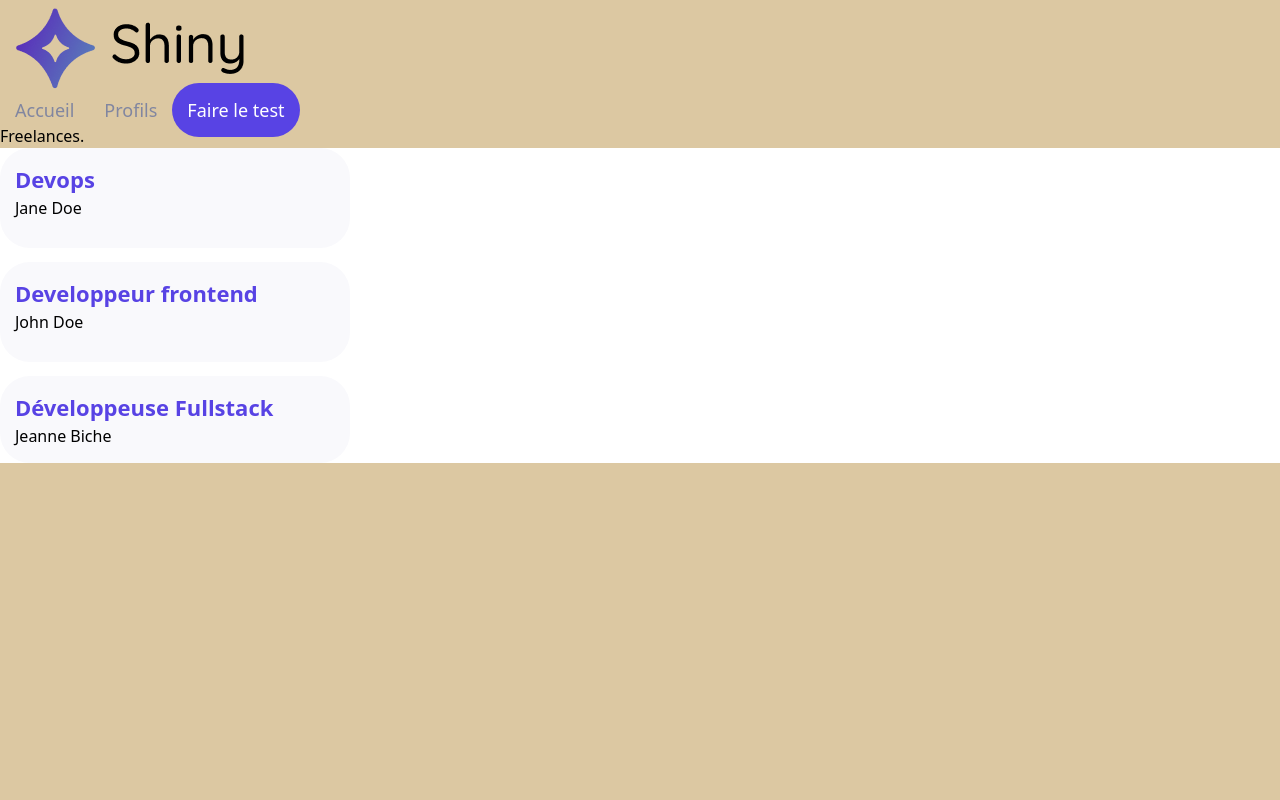
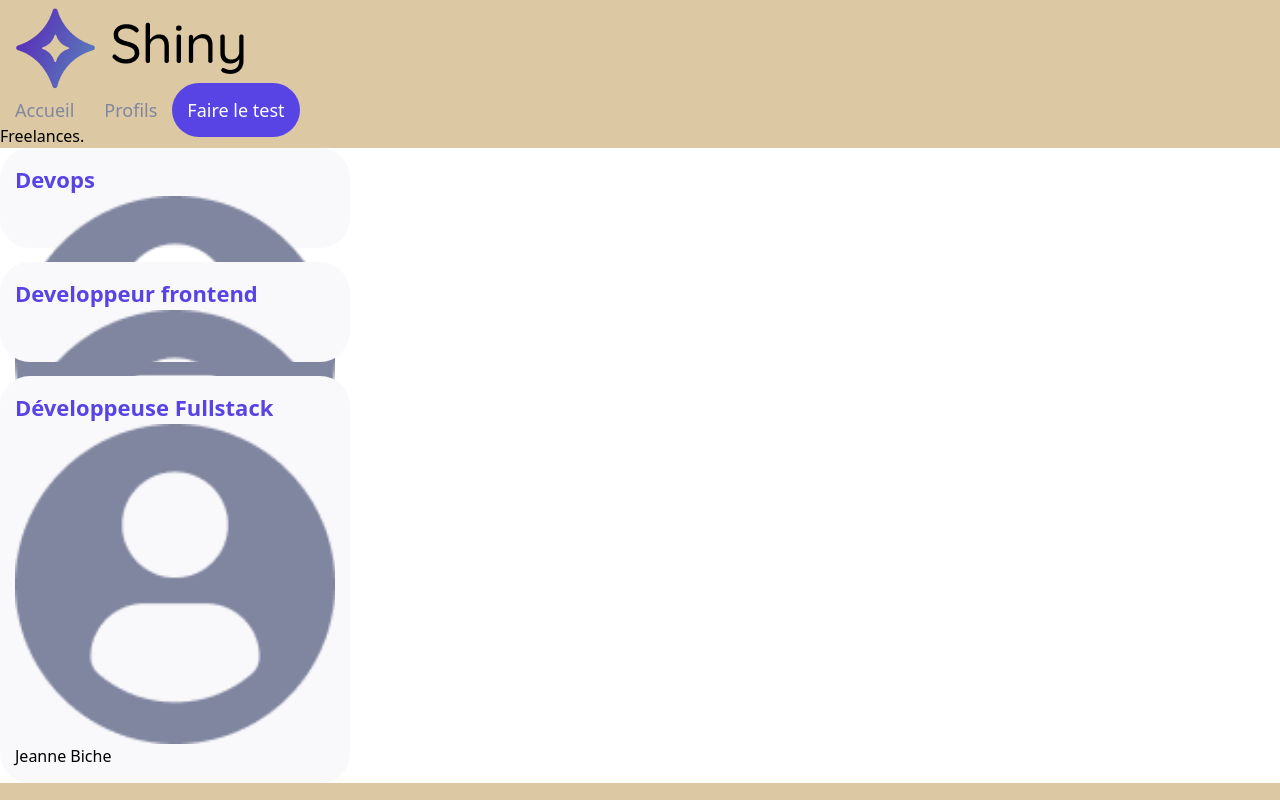
Before and after one commit to Studiomulex/JSX_AVANCEE, a React (Vite) app: page /Freelances in a window 1280 px wide. Built offline with nearby package versions, Linux system fonts and the light colour scheme.

Commit message:
ajout des images de profils

```diff
--- a/src/components/Card/Card.jsx
+++ b/src/components/Card/Card.jsx
@@ -20,11 +20,11 @@ const CardLabel = styled.span`
   font-size: 22px;
   font-weight: bold;
 `;
-export default function Card({ label, title }) {
+export default function Card({ label, title,picture }) {
   return (
     <CardWrapper>
       <CardLabel>{label}</CardLabel>
-      {/* <img src={picture} alt="Freelance" className="w-[80px] h-[80px]" /> */}
+      <img src={picture} alt="Freelance" className="w-[80px] h-[80px]" />
       <span>{title}</span>
     </CardWrapper>
   );
@@ -33,5 +33,5 @@ export default function Card({ label, title }) {
 Card.propTypes = {
   label: PropTypes.string.isRequired,
   title: PropTypes.string.isRequired,
-  //   picture: PropTypes.string,
+  picture: PropTypes.string,
 };
--- a/src/pages/Freelances/Freelance.jsx
+++ b/src/pages/Freelances/Freelance.jsx
@@ -1,21 +1,22 @@
 // import DefaultPicture from "../../assets/profile.png";
 import Card from "../../components/Card/Card";
 import styled from "styled-components";
+import profileImage from "../../assets/profile.png"
 const freelanceProfiles = [
   {
     name: "Jane Doe",
     jobTitle: "Devops",
-    // picture: DefaultPicture,
+    picture:profileImage,
   },
   {
     name: "John Doe",
     jobTitle: "Developpeur frontend",
-    // picture: DefaultPicture,
+    picture:profileImage,
   },
   {
     name: "Jeanne Biche",
     jobTitle: "Développeuse Fullstack",
-    // picture: DefaultPicture,
+    picture:profileImage,
   },
 ];
 
@@ -35,7 +36,7 @@ export default function Freelances() {
         <Card
           key={`${profile.name}-${index}`}
           label={profile.jobTitle}
-          //   picture={profile.picture}
+          picture={profile.picture}
           title={profile.name}
         />
       ))}
```
